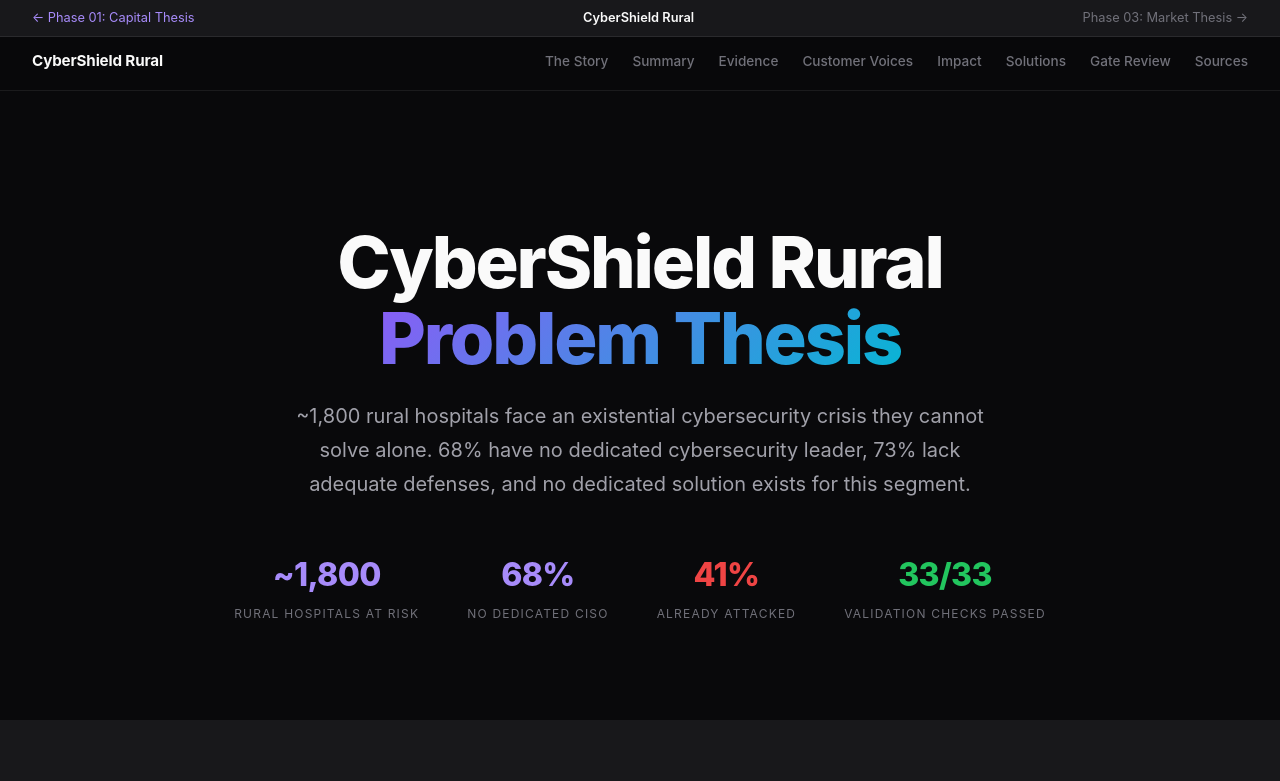
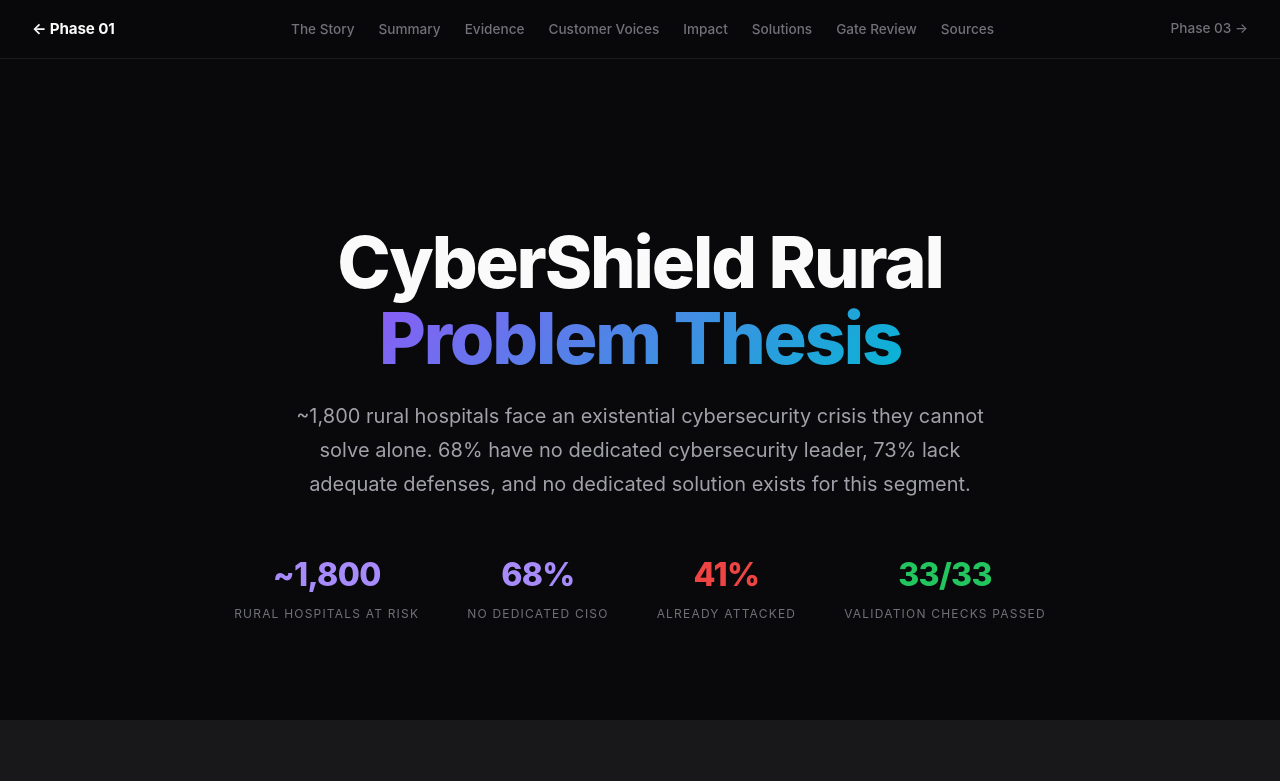
Before and after one commit to CdrAppDev/cybershield-rural, a plain HTML site: page docs/phase-02.html in a window 1280 px wide. Shown: the top 781 px of the page. Drawn offline with Linux system fonts and the light colour scheme.

Commit message:
Fix navigation: merge dual nav bars into single bar, fix landing page copy
- Remove phase-nav + section-nav dual bar; merge into one nav with
  prev phase link (left), section links (center), next phase link (right)
- Remove false product description from landing page hero
- Remove unused .phase-nav CSS from phase-02.html

Co-Authored-By: Claude Opus 4.5 <noreply@anthropic.com>

```diff
--- a/docs/phase-02.html
+++ b/docs/phase-02.html
@@ -48,41 +48,11 @@
     }
 
     /* ====================================================================
-       PHASE NAVIGATION
-       ==================================================================== */
-    .phase-nav {
+       NAVIGATION
+       ==================================================================== */
+    nav {
       position: fixed;
       top: 0; left: 0; right: 0;
-      z-index: 101;
-      background: var(--bg-secondary);
-      border-bottom: 1px solid var(--border);
-      padding: 0.5rem 2rem;
-      display: flex;
-      align-items: center;
-      justify-content: space-between;
-      font-size: 0.8rem;
-    }
-    .phase-nav a {
-      color: var(--accent-light);
-      text-decoration: none;
-      transition: color 0.2s;
-    }
-    .phase-nav a:hover { color: var(--text-primary); }
-    .phase-nav .phase-current {
-      color: var(--text-primary);
-      font-weight: 600;
-    }
-    .phase-nav .phase-future {
-      color: var(--text-muted);
-      cursor: default;
-    }
-
-    /* ====================================================================
-       NAVIGATION
-       ==================================================================== */
-    nav {
-      position: fixed;
-      top: 2rem; left: 0; right: 0;
       z-index: 100;
       background: rgba(9, 9, 11, 0.8);
       backdrop-filter: blur(20px);
@@ -1080,26 +1050,16 @@
       .data-table thead th,
       .data-table tbody td { padding: 0.5rem 0.6rem; }
       .bar-label { width: 100px; font-size: 0.65rem; }
-      .phase-nav { font-size: 0.7rem; padding: 0.4rem 1rem; }
     }
   </style>
 </head>
 <body>
 
 <!-- ====================================================================
-     PHASE NAVIGATION
-     ==================================================================== -->
-<div class="phase-nav">
-  <a href="phase-01.html">&larr; Phase 01: Capital Thesis</a>
-  <a href="index.html" class="phase-current">CyberShield Rural</a>
-  <span class="phase-future">Phase 03: Market Thesis &rarr;</span>
-</div>
-
-<!-- ====================================================================
-     SECTION NAVIGATION
+     NAVIGATION
      ==================================================================== -->
 <nav>
-  <a href="#" class="nav-logo">CyberShield Rural</a>
+  <a href="phase-01.html" class="nav-logo">&larr; Phase 01</a>
   <ul class="nav-links">
     <li><a href="#story">The Story</a></li>
     <li><a href="#summary">Summary</a></li>
@@ -1110,6 +1070,7 @@
     <li><a href="#gate">Gate Review</a></li>
     <li><a href="#sources">Sources</a></li>
   </ul>
+  <span style="color: var(--text-muted); font-size: 0.85rem; font-weight: 500;">Phase 03 &rarr;</span>
 </nav>
 
 <!-- ====================================================================
```
Also changed, not shown: docs/index.html (+1 -1 lines), docs/phase-01.html (+4 -40 lines).
